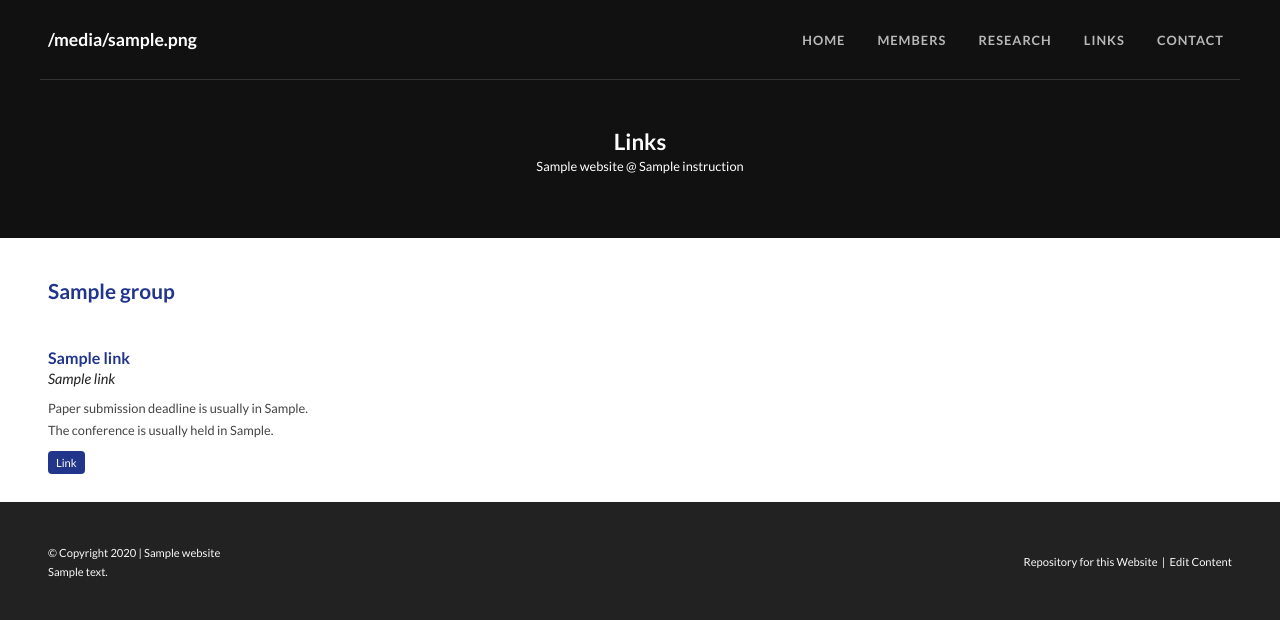
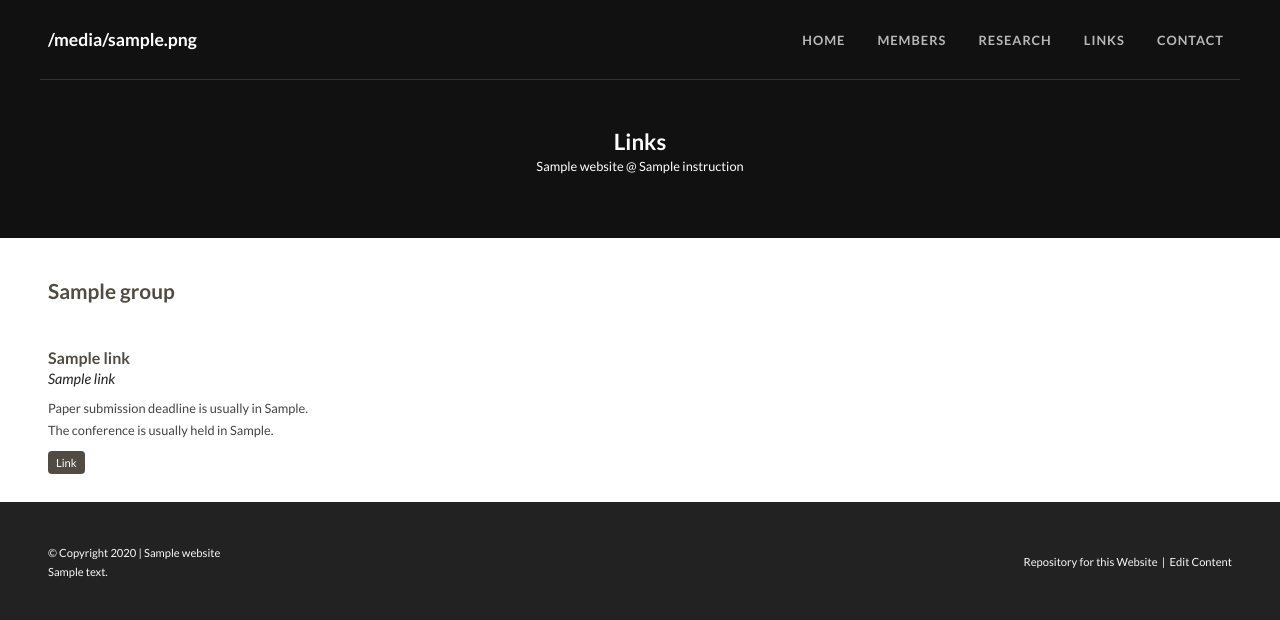
Before and after one commit to jmbyun/research-group-static-web, a Python web app: template builder/templates/links.html in a window 1280 px wide. Shown: the top 620 px of the page. Run offline with Jinja, Linux system fonts and the light colour scheme; the template is opened without the code that fills it: most values are stand-ins (such as "Sample title", 1, 10 or a date in 2020).

Commit message:
adjust color palette

```diff
--- a/assets/styles/index.css
+++ b/assets/styles/index.css
@@ -2,9 +2,9 @@
 
 :root {
     /* Colors */
-    --main-color: #21358b;
+    --main-color: #504B43;
     --text-color: #222222;
-    --link-color: #375eff;
+    --link-color: #C97C5D;
     --white-color: #ffffff;
     --light-grey-color: #f8f8f8;
     --grey-color: #444444;
--- a/docs/assets/styles/index.css
+++ b/docs/assets/styles/index.css
@@ -2,9 +2,9 @@
 
 :root {
     /* Colors */
-    --main-color: #21358b;
+    --main-color: #504B43;
     --text-color: #222222;
-    --link-color: #375eff;
+    --link-color: #C97C5D;
     --white-color: #ffffff;
     --light-grey-color: #f8f8f8;
     --grey-color: #444444;
```
Also changed, not shown: docs/data.json (+1 -1 lines), docs/index.html (+0 -27 lines), docs/research.html (+1 -1 lines), 6 other files.
